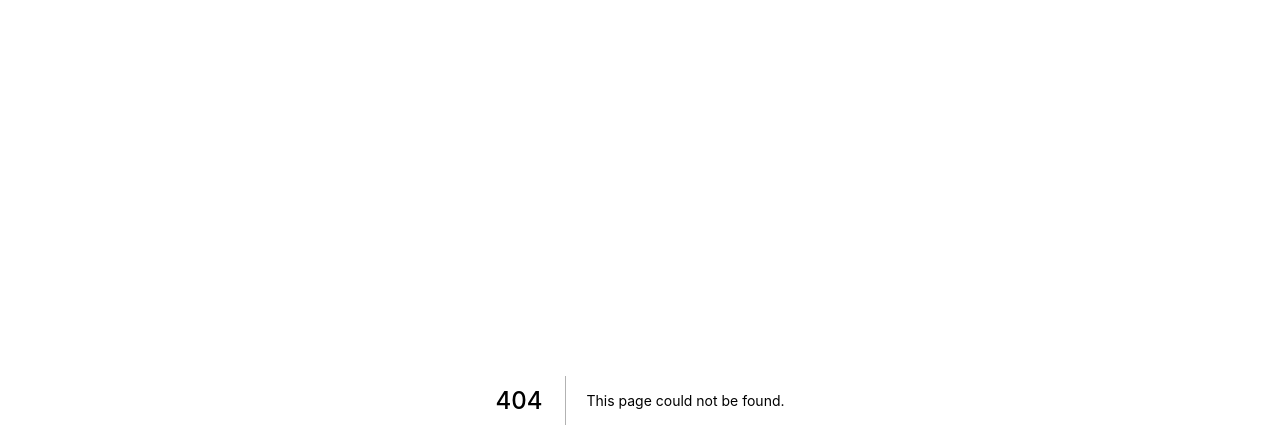
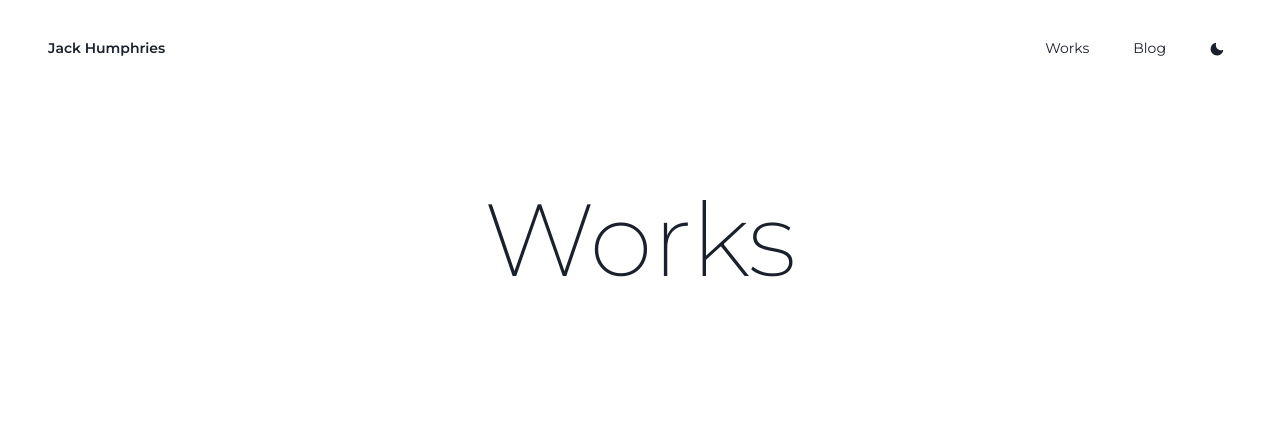
Before and after one commit to JackHumphries9/portfolio-website, a Next.js app: page /works in a window 1280 px wide. Before the commit this address had no page. Shown: the top 448 px of the page. Built offline with nearby package versions, Linux system fonts and the light colour scheme.

Commit message:
Started work on other pages

```diff
--- a/components/ImageStack.tsx
+++ b/components/ImageStack.tsx
@@ -11,12 +11,14 @@ const ImageStack = () => {
 		>
 			<Box gridColumn="1 / span 8" gridRow={1}>
 				<Image
+					boxShadow={"lg"}
 					src="https://s3-us-west-2.amazonaws.com/s.cdpn.io/110238/portrait1.jpeg"
 					alt=""
 				/>
 			</Box>
 			<Box gridRow={1} gridColumn="4 / -1" pt="20%" zIndex={1}>
 				<Image
+					boxShadow={"2xl"}
 					src="https://s3-us-west-2.amazonaws.com/s.cdpn.io/110238/texture-waves-cropped.jpg"
 					alt=""
 				/>
--- a/components/Navbar.tsx
+++ b/components/Navbar.tsx
@@ -12,7 +12,7 @@ import {
 import { MoonIcon, SunIcon } from "@chakra-ui/icons";
 import NextLink from "next/link";
 
-const NavLink = ({ children }: { children: ReactNode }) => (
+const NavLink = ({ href, children }: { href: string; children: ReactNode }) => (
 	<Link
 		p={2}
 		textUnderlineOffset={6}
@@ -20,7 +20,7 @@ const NavLink = ({ children }: { children: ReactNode }) => (
 		_hover={{
 			textDecoration: "underline",
 		}}
-		href={"#"}
+		href={href}
 		_focus={{
 			ring: 2,
 			ringColor: "#C5A47E",
@@ -64,8 +64,8 @@ export default function Nav() {
 
 					<Flex alignItems={"center"}>
 						<Stack direction={"row"} spacing={7}>
-							<NavLink>Works</NavLink>
-							<NavLink>Blog</NavLink>
+							<NavLink href="/works">Works</NavLink>
+							<NavLink href="/blog">Blog</NavLink>
 							<Box
 								fontSize="sm"
 								p={2}
--- a/components/SkillCard.tsx
+++ b/components/SkillCard.tsx
@@ -11,7 +11,6 @@ import {
 	useColorModeValue,
 } from "@chakra-ui/react";
 import React, { ReactElement } from "react";
-import { MdOutlineDesignServices } from "react-icons/md";
 
 export default function SkillCard({
 	title,
@@ -28,7 +27,7 @@ export default function SkillCard({
 				maxW={{ base: "100%", lg: "320px" }}
 				w={"full"}
 				bg={useColorModeValue("#F2F2F2", "#272727")}
-				boxShadow={"2xl"}
+				boxShadow={"xl"}
 				rounded={"lg"}
 				p={6}
 				textAlign={"center"}
--- a/components/sections/BioSection.tsx
+++ b/components/sections/BioSection.tsx
@@ -33,6 +33,7 @@ const BioSection = () => {
 						justifyItems={"center"}
 						bg={useColorModeValue("#F2F2F2", "#272727")}
 						borderRadius={"2xl"}
+						boxShadow={"2xl"}
 						p={10}
 					>
 						<Heading as="h2" fontWeight="medium">
--- /dev/null
+++ b/components/sections/HeaderSection.tsx
@@ -0,0 +1,43 @@
+import { Box, Heading } from "@chakra-ui/react";
+import { motion } from "framer-motion";
+import React from "react";
+
+const HeaderSection = ({ title }: { title: string }) => {
+	return (
+		<>
+			<Box
+				overflowX="hidden"
+				height="60vh"
+				display={"flex"}
+				alignItems="center"
+				justifyItems={"center"}
+			>
+				<Box flex={1}>
+					<motion.div
+						animate={{
+							opacity: [0, 1],
+							translateY: ["-5px", "0px"],
+						}}
+						transition={{
+							duration: 1,
+							ease: "easeOut",
+						}}
+					>
+						<Heading
+							overflowY="hidden"
+							wordBreak={"keep-all"}
+							as="h1"
+							fontSize={{ base: "10w", md: "8vw" }}
+							textAlign="center"
+							fontWeight="200"
+						>
+							{title}
+						</Heading>
+					</motion.div>
+				</Box>
+			</Box>
+		</>
+	);
+};
+
+export default HeaderSection;
--- /dev/null
+++ b/pages/works/index.tsx
@@ -0,0 +1,14 @@
+import type { NextPage } from "next";
+
+import MainLayout from "../../components/layouts/MainLayout";
+import HeaderSection from "../../components/sections/HeaderSection";
+
+const Home: NextPage = () => {
+	return (
+		<MainLayout title="Works">
+			<HeaderSection title="Works" />
+		</MainLayout>
+	);
+};
+
+export default Home;
```
Also changed, not shown: components/SectionTitle.tsx (+6 -2 lines), components/sections/ContactSection.tsx (+6 -5 lines), pages/blog/index.tsx (added, +13 -0 lines).
